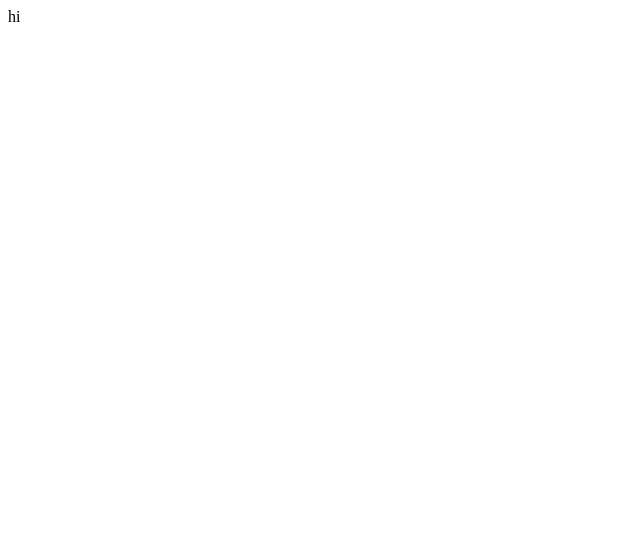
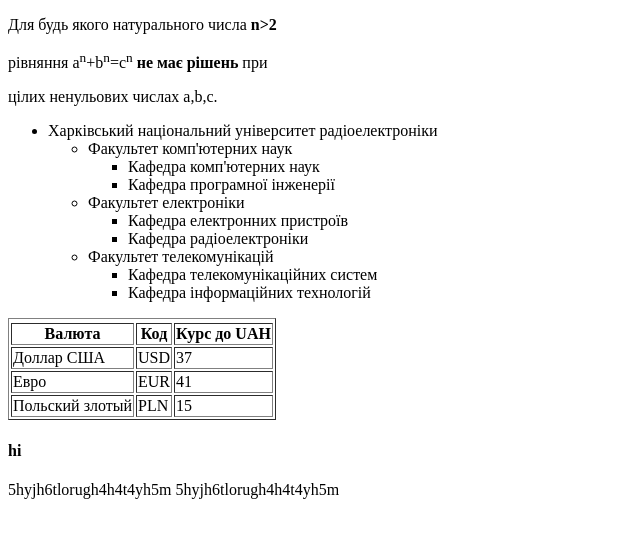
Before and after one commit to ScholarAndew/ScholarAndew-lab1.1, a plain HTML site: page index.html in a window 1280 px wide. Shown: the whole page, without its empty margins (0-640 px from the left). Drawn offline with Linux system fonts and the light colour scheme.

Commit message:
feat: first half of lab1

```diff
--- a/index.html
+++ b/index.html
@@ -5,6 +5,61 @@
     <title>Title</title>
 </head>
 <body>
-hi
+<p>Для будь якого натурального числа <b>n&gt;2</b></p>
+рівняння a<sup>n</sup>+b<sup>n</sup>=c<sup>n</sup><b> не має рішень</b>
+при <p>цілих ненульових числах a,b,c.</p>
+
+<ul>
+    <li>Харківський національний університет радіоелектроніки
+        <ul>
+            <li>Факультет комп'ютерних наук
+                <ul>
+                    <li>Кафедра комп'ютерних наук</li>
+                    <li>Кафедра програмної інженерії</li>
+                </ul>
+            </li>
+            <li>Факультет електроніки
+                <ul>
+                    <li>Кафедра електронних пристроїв</li>
+                    <li>Кафедра радіоелектроніки</li>
+                </ul>
+            </li>
+            <li>Факультет телекомунікацій
+                <ul>
+                    <li>Кафедра телекомунікаційних систем</li>
+                    <li>Кафедра інформаційних технологій</li>
+                </ul>
+            </li>
+        </ul>
+    </li>
+</ul>
+
+<table border="1">
+    <tr>
+    <tr>
+        <th>Валюта</th>
+        <th>Код</th>
+        <th>Курс до UAH</th>
+    </tr>
+    <tr>
+        <td>Доллар США</td>
+        <td>USD</td>
+        <td>37</td>
+    </tr>
+    <tr>
+        <td>Евро</td>
+        <td>EUR</td>
+        <td>41</td>
+    </tr>
+    <tr>
+        <td>Польский злотый</td>
+        <td>PLN</td>
+        <td>15</td>
+    </tr>
+</table>
+
+<h4>hi</h4>
+<span>5hyjh6tlorugh4h4t4yh5m</span>
+<span>5hyjh6tlorugh4h4t4yh5m</span>
 </body>
 </html>
```
